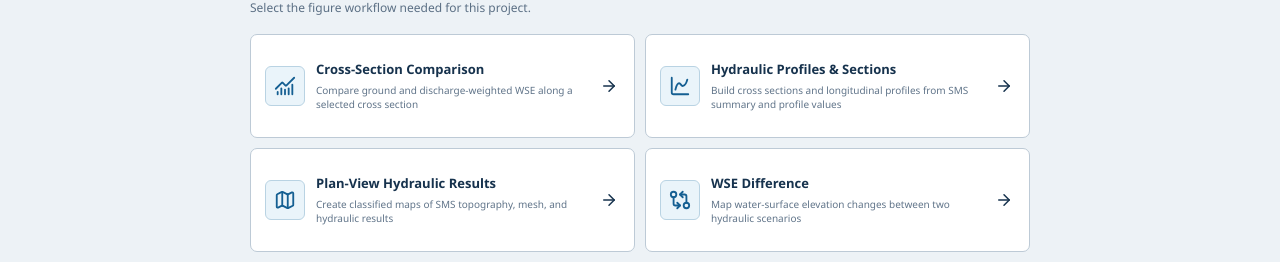
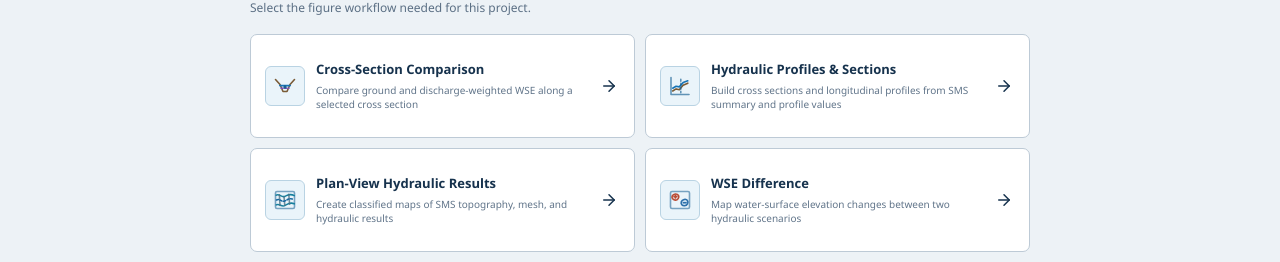
Before and after one commit to jersjar7/Hydraulic-Figure-Generator, a React (Vite) app: page / in a window 1280 px wide. Both pictures are taken after a click on the button "Continue without a project". Shown: the part 339-601 px from the top of the page. Built offline with nearby package versions, Linux system fonts and the light colour scheme.

Commit message:
feat: add hydraulic workspace icons

```diff
--- /dev/null
+++ b/src/features/figures/workspaceIcons.tsx
@@ -0,0 +1,83 @@
+import type { ReactNode } from 'react'
+
+type WorkspaceIconProps = {
+  size?: number
+}
+
+function WorkspaceIconFrame({
+  children,
+  size = 24,
+}: WorkspaceIconProps & { children: ReactNode }) {
+  return (
+    <svg
+      width={size}
+      height={size}
+      viewBox="0 0 24 24"
+      fill="none"
+      xmlns="http://www.w3.org/2000/svg"
+      stroke="currentColor"
+      strokeWidth="1.6"
+      strokeLinecap="round"
+      strokeLinejoin="round"
+      aria-hidden="true"
+    >
+      {children}
+    </svg>
+  )
+}
+
+export function CrossSectionComparisonIcon(props: WorkspaceIconProps) {
+  return (
+    <WorkspaceIconFrame {...props}>
+      <path d="M2.5 5.5 7 10.5l3 7h4l3-7 4.5-5" stroke="#7a5b36" />
+      <path d="M6.8 11.6h10.4" stroke="#1874b5" />
+      <path d="M8.1 14.2h7.8" stroke="#7950b5" strokeDasharray="2 1.5" />
+      <path d="M12 11.8v2.2m-1-1 1 1 1-1" />
+    </WorkspaceIconFrame>
+  )
+}
+
+export function HydraulicProfilesSectionsIcon(props: WorkspaceIconProps) {
+  return (
+    <WorkspaceIconFrame {...props}>
+      <path d="M3 3.5v17h18" opacity="0.65" />
+      <path d="m4.7 17 3.4-2.1 3.2.9 3.8-4.5 4.7-2.1" stroke="#7a5b36" />
+      <path d="m4.7 14.2 3.4-2 3.2.7 3.8-4.3 4.7-1.8" stroke="#1874b5" />
+      <path d="M12.8 5.2v13.5" strokeDasharray="2 2" opacity="0.65" />
+    </WorkspaceIconFrame>
+  )
+}
+
+export function PlanViewHydraulicResultsIcon(props: WorkspaceIconProps) {
+  return (
+    <WorkspaceIconFrame {...props}>
+      <rect x="2.5" y="3.5" width="19" height="17" rx="1.5" opacity="0.55" />
+      <path d="M3.2 7.2c3.1-2 5.2 2.6 8.5 1.2 3.4-1.4 5.1-3.2 9.6-.8" stroke="#16809e" />
+      <path d="M3.2 16.9c3.1-1.9 5.2 2.4 8.5.7 3.4-1.7 5.1-3.8 9.6-1.8" stroke="#16809e" />
+      <path d="M6.4 6.7 7 17.4M11 8.7l.8 8.8m4-11.2.8 9.9" stroke="#4c7285" opacity="0.8" />
+      <path d="M3.5 12c3.1-2 5.1 2.5 8.3 1 3.4-1.6 5-3.4 9.1-1.4" stroke="#1768a0" strokeDasharray="2 1.7" />
+    </WorkspaceIconFrame>
+  )
+}
+
+export function WseDifferenceIcon(props: WorkspaceIconProps) {
+  return (
+    <WorkspaceIconFrame {...props}>
+      <rect x="2.5" y="3.5" width="19" height="17" rx="1.5" opacity="0.55" />
+      <path
+        d="M4.3 7.8c1.1-2.2 4.9-2.5 6.2-.3 1.1 1.9-.8 4.8-3.3 4.6-2.4-.1-3.9-2.4-2.9-4.3Z"
+        fill="#d8664d"
+        fillOpacity="0.2"
+        stroke="#b94a34"
+      />
+      <path d="M7.4 7.2v2.8M6 8.6h2.8" stroke="#b94a34" />
+      <path
+        d="M13.3 13.8c.8-2.5 4.7-3.4 6.1-1.3 1.4 2-.2 5-2.8 5.2-2.4.2-4-1.6-3.3-3.9Z"
+        fill="#4f8fc6"
+        fillOpacity="0.2"
+        stroke="#2d70aa"
+      />
+      <path d="M15.3 14.7h2.8" stroke="#2d70aa" />
+    </WorkspaceIconFrame>
+  )
+}
--- a/src/features/project-workspace/ProjectWorkspaceStart.tsx
+++ b/src/features/project-workspace/ProjectWorkspaceStart.tsx
@@ -38,7 +38,7 @@
                 onClick={() => setActiveFigureId(workspace.id)}
               >
                 <span className="workspace-start-icon" aria-hidden="true">
-                  <Icon size={22} />
+                  <Icon size={24} />
                 </span>
                 <span>
                   <strong>{workspace.figure.label}</strong>
```
Also changed, not shown: src/features/figures/workspaceRegistry.ts (+10 -10 lines).
